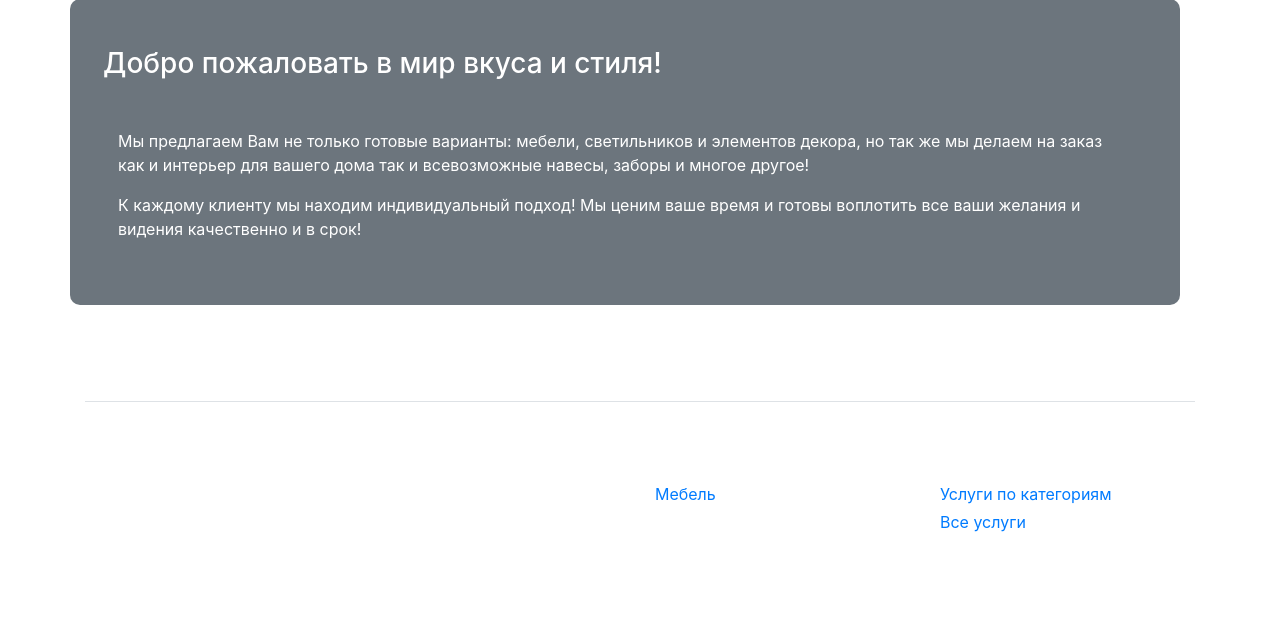
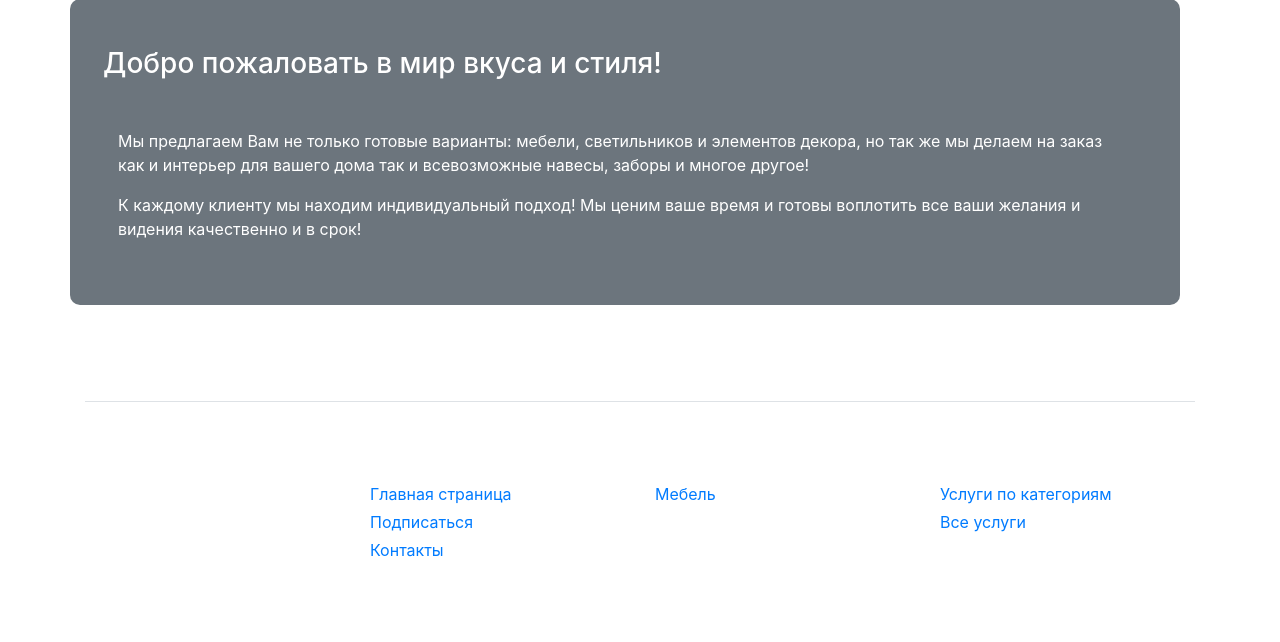
Before and after one commit to Meatdam/Loft_world, a Django app: page / in a window 1280 px wide. Shown: the part 220-862 px from the top of the page. Before the commit the page ends 752 px from the top, so only its background shows below. Run offline with Django 5.2, Linux system fonts and the light colour scheme; data that the repository does not hold is empty; some libraries are stand-ins or nearby versions.

Commit message:
Добавить измененный файл loft/base.html

```diff
--- a/loft/templates/loft/base.html
+++ b/loft/templates/loft/base.html
@@ -27,7 +27,12 @@
                 <small class="d-block mb-3 text-body-secondary text-white">&copy; {% now 'Y' %}</small>
             </div>
             <div class="col-6 col-md text-white">
-
+                <h5>Loft World</h5>
+                <ul class="list-unstyled text-small">
+                    <li class="mb-1"><a class="link-secondary text-decoration-none" href="{% url 'loft:index' %}">Главная страница</a></li>
+                    <li class="mb-1"><a class="link-secondary text-decoration-none" href="{% url 'mailing:recipients' %}">Подписаться</a></li>
+                    <li class="mb-1"><a class="link-secondary text-decoration-none" href="#">Контакты</a></li>
+                </ul>
             </div>
             <div class="col-6 col-md text-white">
                 <h5>Продукты</h5>
```
